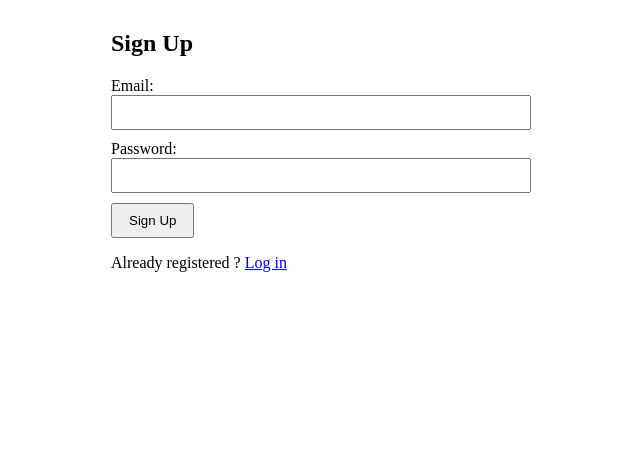
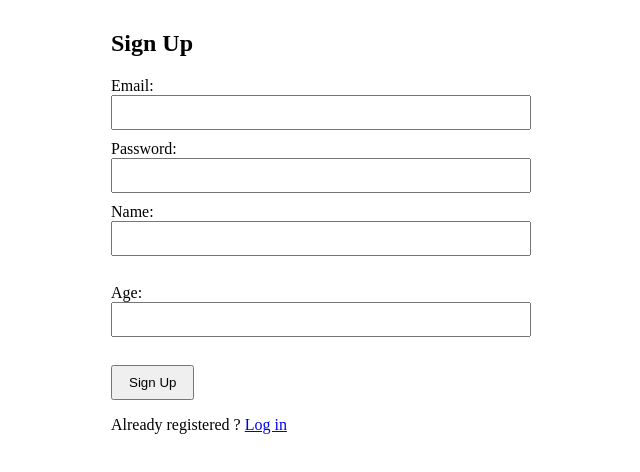
Before and after one commit to YoussefGUERAI/Forum-App, a Vue app: page / in a window 1280 px wide. Shown: the top 472 px of the page, without its empty margins (329-969 px from the left). Built offline with nearby package versions, Linux system fonts and the light colour scheme.

Commit message:
Fix auth with db users

```diff
--- a/src/views/CreateView.vue
+++ b/src/views/CreateView.vue
@@ -33,9 +33,12 @@ const confirm = () => {
         category : category.value,
         content : content.value,
         created_at : new Date(),
-        author: auth.currentUser.uid
+        author: auth.currentUser.displayName
+
     }).then(() => {
+
         console.log("Discussion created");
+
         router.push('/home');
     }).catch((error) => {
         console.error("Error creating discussion: ", error);
--- a/src/views/HomePage.vue
+++ b/src/views/HomePage.vue
@@ -41,7 +41,6 @@ onMounted(() => {
       return {
         id: doc.id,
         ...data,
-        author: data.author?.path || "unknown",
       }
     });
     console.log(discussions);
--- a/src/views/SignupView.vue
+++ b/src/views/SignupView.vue
@@ -8,6 +8,12 @@
         <label>Password:</label>
         <input type="password" v-model="password" required />
 
+        <label>Name:</label>
+      <input type="text" v-model="name" required /><br>
+
+      <label>Age:</label>
+      <input type="number" v-model="age" required /><br>
+
         <button type="submit">Sign Up</button>
         <p v-if="error" style="color: red;">{{ error }}</p><p>Already registered ? <router-link to="/login">Log in</router-link> </p>
 
@@ -17,18 +23,31 @@
 
   <script setup>
   import { ref } from "vue";
-  import { auth } from "@/firebase/config";
+  import { auth , db} from "@/firebase/config";
   import { useRouter } from "vue-router";
+
 
   const email = ref("");
   const password = ref("");
   const error = ref(null);
   const router = useRouter();
+const name = ref("");
 
   const handleSignup = async () => {
     error.value = null;
     try {
       const res = await auth.createUserWithEmailAndPassword(email.value, password.value);
+        // Optionally, you can store additional user info in the database
+      const user = res.user;
+      await user.updateProfile({displayName: name.value});
+        // You can also store age in the database if needed
+        await db.collection("users").doc(user.uid).set({
+      name: name.value,
+      email: user.email,
+      createdAt: new Date()
+    });
+
+    alert("User registered successfully!");
       console.log("Signed up:", res.user);
       router.push("/home");
     } catch (err) {
```
